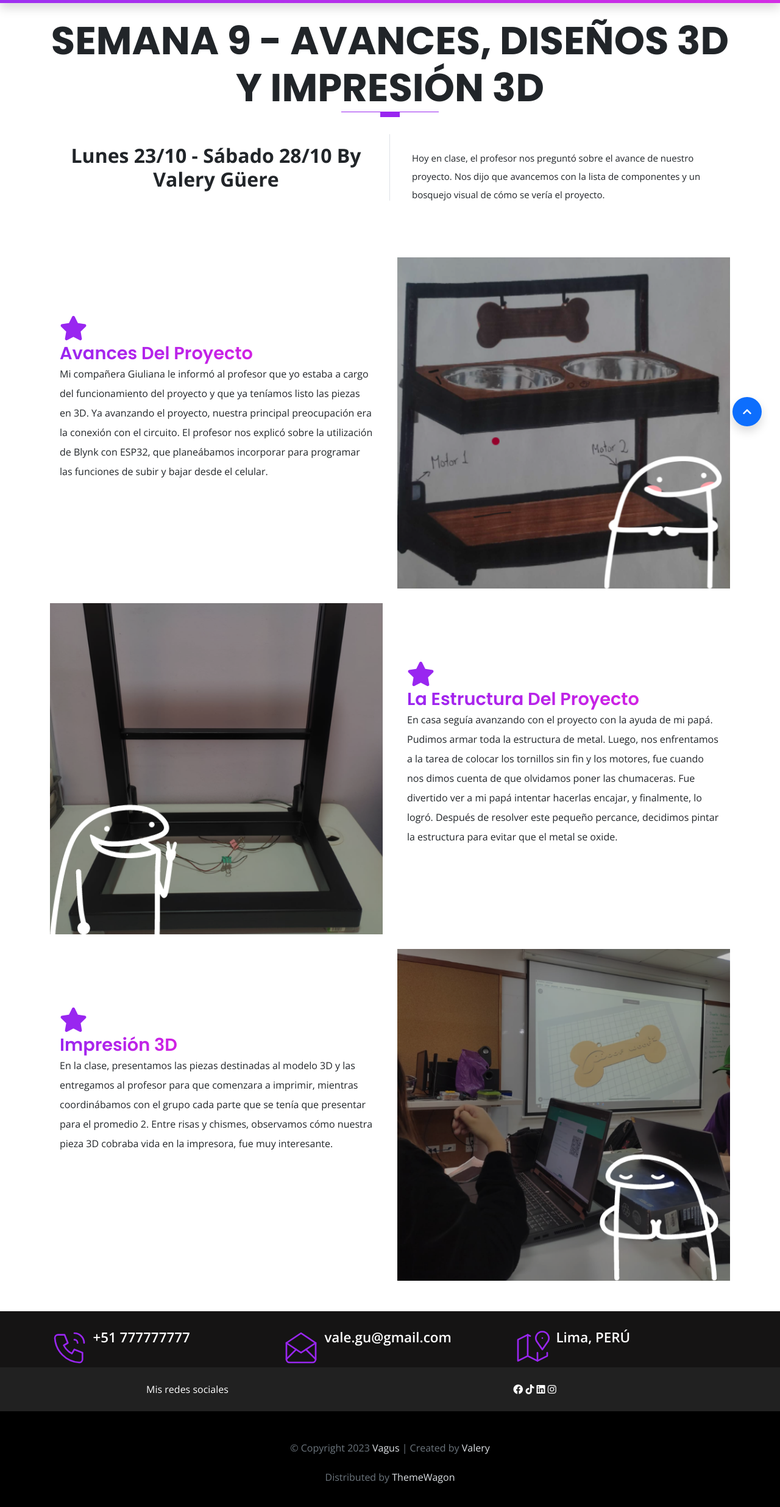
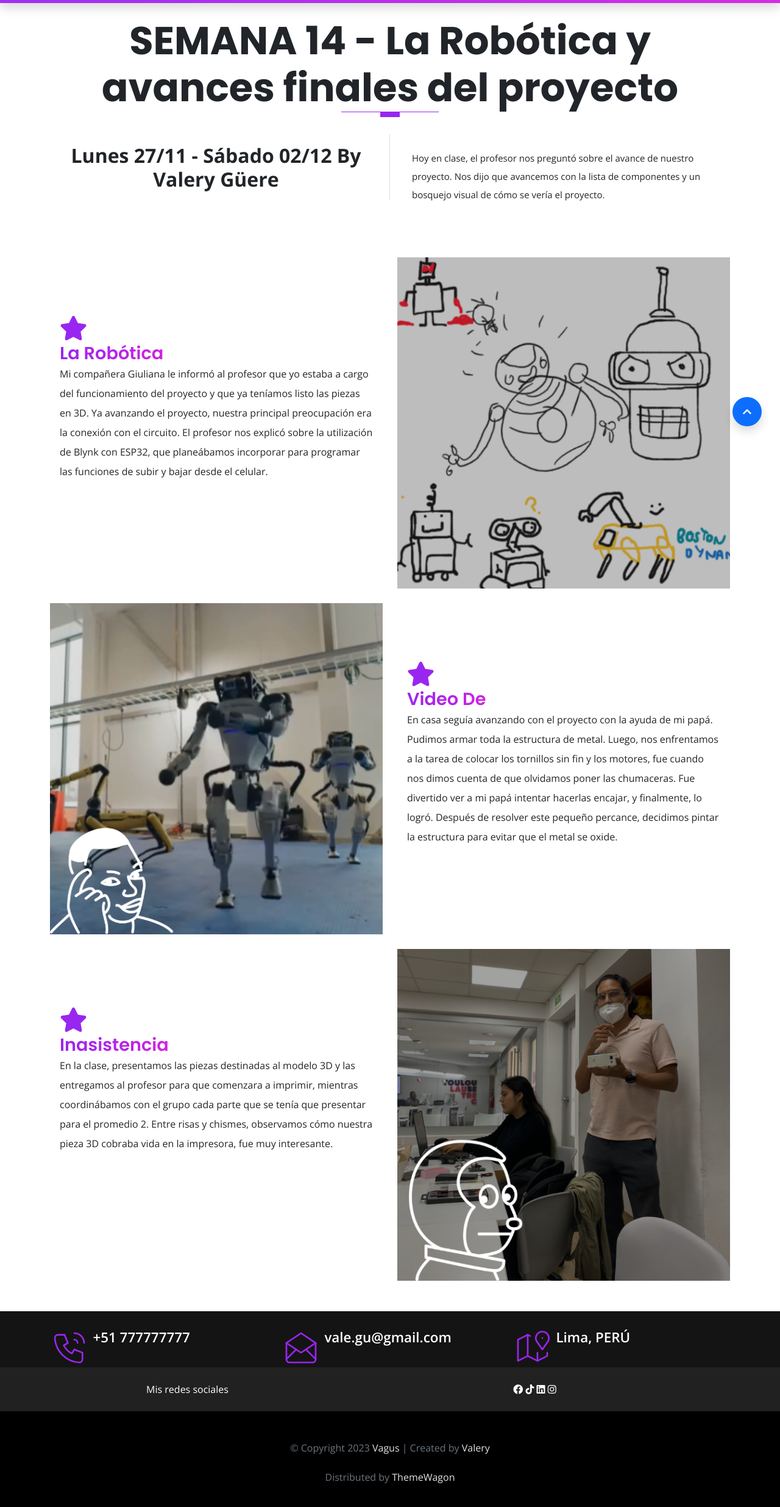
Before and after one commit to guerevalery/vagus-laboratorio-2, a website: page INDEX - CLASES 14.html in a window 1280 px wide. Shown: the part 71-2542 px from the top of the page at 61% size. Drawn offline with nearby package versions, Linux system fonts and the light colour scheme; files that its build step writes are made by us from their sources; files whose address does not match are found by name.

Commit message:
actualizacion

```diff
--- a/INDEX - CLASES 14.html
+++ b/INDEX - CLASES 14.html
@@ -52,7 +52,7 @@
   <section id="services" class="miclase">
     <div class="container">
       <div class="row text-center">
-        <h1 class="display-3 fw-bold">SEMANA 9 - AVANCES, DISEÑOS 3D Y IMPRESIÓN 3D </h1>
+        <h1 class="display-3 fw-bold">SEMANA 14 - La Robótica y avances finales del proyecto </h1>
         <div class="heading-line mb-1"></div>
       </div>
     <!-- START THE DESCRIPTION CONTENT  -->
@@ -60,7 +60,7 @@
         <div class="col-md-6 border-right">
           <div class="bg-white p-3">
             <h2 class="fw-bold text-capitalize text-center">
-              Lunes 23/10 - Sábado 28/10 by Valery Güere
+              Lunes 27/11 - Sábado 02/12 by Valery Güere
             </h2>
           </div>
         </div>
@@ -82,7 +82,7 @@
         <div class="col-lg-6 col-md-6 col-sm-12 col-xs-12 services mt-4">
           <div class="services__content">
             <div class="icon d-block fas fa-star"></div>
-            <h3 class="display-3--title mt-1">Avances del proyecto</h3>
+            <h3 class="display-3--title mt-1">La Robótica</h3>
             <p class="lh-lg">
               Mi compañera Giuliana le informó al profesor que yo estaba a cargo del funcionamiento del proyecto y que ya teníamos listo las piezas en 3D. Ya avanzando el proyecto, nuestra principal preocupación era la conexión con el circuito. El profesor nos explicó sobre la utilización de Blynk con ESP32, que planeábamos incorporar para programar las funciones de subir y bajar desde el celular.
             </p>
@@ -90,7 +90,7 @@
         </div>
         <div class="col-lg-6 col-md-6 col-sm-12 col-xs-12 services mt-4 text-end">
           <div class="services__pic">
-            <img src="images/services/26.png" alt="marketing illustration" class="img-fluid">
+            <img src="images/services/41.png" alt="marketing illustration" class="img-fluid">
           </div>
         </div>
       </div>
@@ -98,13 +98,13 @@
       <div class="row">
         <div class="col-lg-6 col-md-6 col-sm-12 col-xs-12 services mt-4 text-start">
           <div class="services__pic">
-            <img src="images/services/27.png" alt="web development illustration" class="img-fluid">
+            <img src="images/services/42.png" alt="web development illustration" class="img-fluid">
           </div>
         </div>
         <div class="col-lg-6 col-md-6 col-sm-12 col-xs-12 services mt-4">
           <div class="services__content">
             <div class="icon d-block fas fa-star"></div>
-            <h3 class="display-3--title mt-1">La estructura del proyecto</h3>
+            <h3 class="display-3--title mt-1">Video de </h3>
             <p class="lh-lg">
               En casa seguía avanzando con el proyecto con la ayuda de mi papá. Pudimos armar toda la estructura de metal. Luego, nos enfrentamos a la tarea de colocar los tornillos sin fin y los motores, fue cuando nos dimos cuenta de que olvidamos poner las chumaceras. Fue divertido ver a mi papá intentar hacerlas encajar, y finalmente, lo logró. Después de resolver este pequeño percance, decidimos pintar la estructura para evitar que el metal se oxide.
 
@@ -117,7 +117,7 @@
         <div class="col-lg-6 col-md-6 col-sm-12 col-xs-12 services mt-4">
           <div class="services__content">
             <div class="icon d-block fas fa-star"></div>
-            <h3 class="display-3--title mt-1">Impresión 3D</h3>
+            <h3 class="display-3--title mt-1">Inasistencia</h3>
             <p class="lh-lg">
               En la clase, presentamos las piezas destinadas al modelo 3D y las entregamos al profesor para que comenzara a imprimir, mientras coordinábamos con el grupo cada parte que se tenía que presentar para el promedio 2. Entre risas y chismes, observamos cómo nuestra pieza 3D cobraba vida en la impresora, fue muy interesante.
 
@@ -126,7 +126,7 @@
         </div>
         <div class="col-lg-6 col-md-6 col-sm-12 col-xs-12 services mt-4 text-end">
           <div class="services__pic">
-            <img src="images/services/28.png" alt="cloud hosting illustration" class="img-fluid">
+            <img src="images/services/43.png" alt="cloud hosting illustration" class="img-fluid">
           </div>
         </div>
       </div>
```
Also changed, not shown: INDEX - CLASES 13.html (+1 -3 lines), index.html (+3 -13 lines), images/MIS CLASES IMAGENES/14.png (added), images/services/40.png (added), images/services/41.png (added), images/services/42.png (added), images/services/43.png (added).
